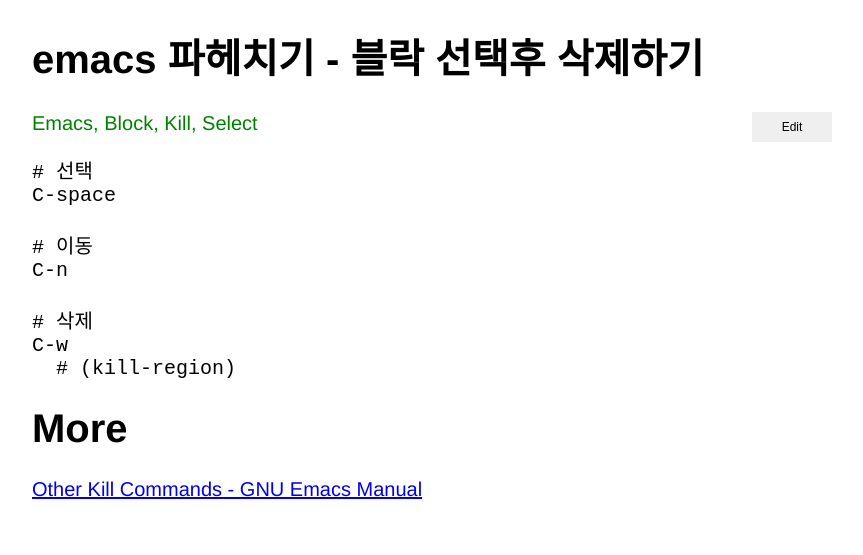
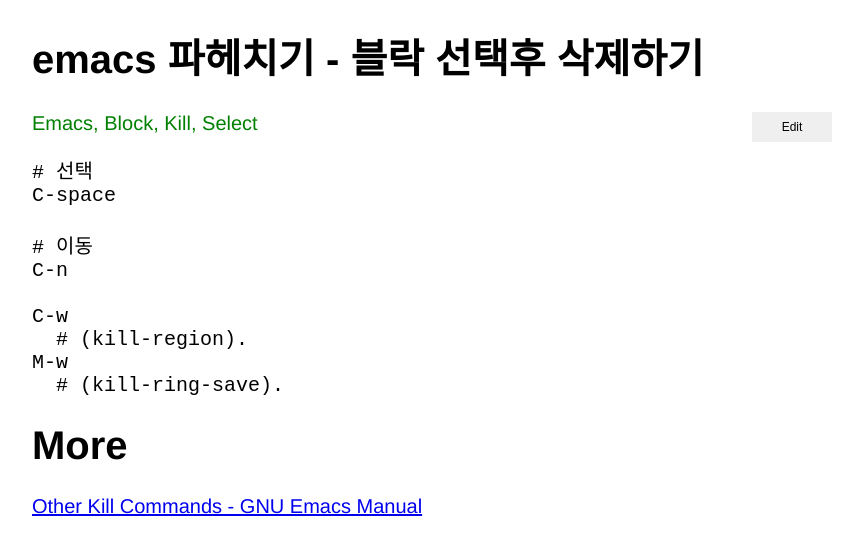
Before and after one commit to xiote/20200810_xiote.github.io, a Jekyll site: the page built from _posts/2020-07-21-15-38-03.md, in a window 1280 px wide. Shown: the top 555 px of the page, without its empty margins (208-1071 px from the left). Built offline with Jekyll 4.4.1, drawn with Linux system fonts in a browser that asks for light colours.

Commit message:
Update 2020-07-21-15-38-03.md

````diff
--- a/_posts/2020-07-21-15-38-03.md
+++ b/_posts/2020-07-21-15-38-03.md
@@ -11,9 +11,10 @@ C-space
 # 이동
 C-n
 
-# 삭제
 C-w
-  # (kill-region)
+  # (kill-region).
+M-w
+  # (kill-ring-save).
 ```
 
 # More
````
